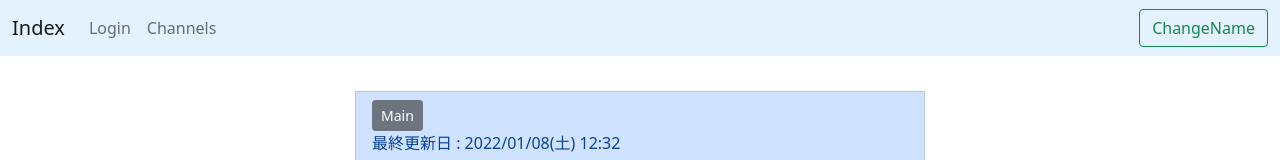
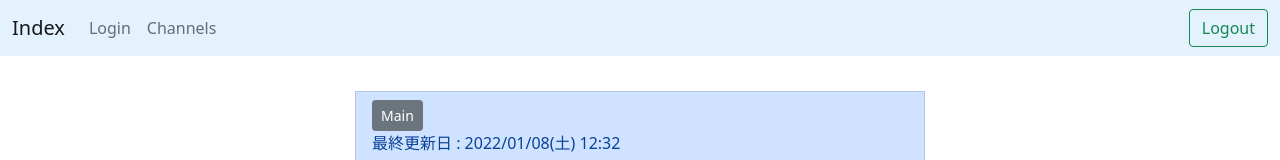
Before and after one commit to Cosmic-rare/new-c-app, a React (Create React App) app: page / in a window 1280 px wide. Shown: the top 160 px of the page. Built offline with nearby package versions, Linux system fonts and the light colour scheme; sample sign-in values are in the browser's storage.

Commit message:
ログイン部分が完成

```diff
--- a/src/App.js
+++ b/src/App.js
@@ -1,8 +1,19 @@
 import { Outlet, Link } from "react-router-dom"
 import { Navbar, Container, Nav, Button } from "react-bootstrap"
-
+import axios from "./plugins/axios"
+import { useState } from "react"
+import { useAuthContext } from "./context/authContext"
 
 const App = () => {
+  const { token } = useAuthContext()
+
+  const logout = () => {
+    axios.post("login/logout", {
+      token: localStorage.getItem("token")
+    })
+    localStorage.removeItem("token")
+  }
+
   return (
     <div>
       <Navbar expand="lg">
@@ -15,8 +26,12 @@ const App = () => {
               <Link className="nav-link" to="/channels/928245869571112970">Channels</Link>
             </Nav>
             <div className="d-flex">
-            <Button variant="outline-success">ChangeName</Button>
-          </div>
+              {token ?
+                <Button variant="outline-success" onClick={logout}>Logout</Button>
+                :
+                <div />
+              }
+            </div>
           </Navbar.Collapse>
         </Container>
       </Navbar>
--- a/src/components/private.js
+++ b/src/components/private.js
@@ -2,19 +2,23 @@ import {
   Outlet,
   Navigate
 } from "react-router"
+import { useAuthContext } from "../context/authContext"
 
-const Private = (props) => {
-  const { auth } = props
+const Private = () => {
 
-  if(!auth) {
-    return(
+  const { token } = useAuthContext()
+
+  if (token) {
+    return (
+      <Outlet />
+    )
+  } else {
+    return (
       <Navigate to="login" />
     )
   }
 
-  return(
-    <Outlet />
-  )
+
 }
 
 export default Private
--- /dev/null
+++ b/src/context/authContext.js
@@ -0,0 +1,30 @@
+import { createContext, useState, useContext, useEffect } from "react"
+import axios from "../plugins/axios"
+
+const AuthContext = createContext()
+
+export function useAuthContext() {
+  return useContext(AuthContext)
+}
+
+export function AuthProvider({ children }) {
+  const [token, setToken] = useState(localStorage.getItem("token"))
+  const [loading, setLoading] = useState(true)
+
+  const value = {
+    token,
+  }
+
+  useEffect(() => {
+    setInterval(() => {
+      setToken(localStorage.getItem("token"))
+    })
+    setLoading(false)
+  }, [])
+
+  if (loading) {
+    return <div />
+  }
+
+  return <AuthContext.Provider value={value}>{children}</AuthContext.Provider>
+}
--- a/src/index.js
+++ b/src/index.js
@@ -1,5 +1,11 @@
 import { render } from "react-dom"
-import Rotuer from "./router"
+import Router from "./router"
 import 'bootstrap/dist/css/bootstrap.min.css'
+import { AuthProvider } from "./context/authContext"
 
-render(<Rotuer />, document.getElementById("root"))
+render(
+  <AuthProvider>
+    <Router />
+  </AuthProvider>,
+  document.getElementById("root")
+)
--- a/src/pages/chat.js
+++ b/src/pages/chat.js
@@ -1,15 +1,17 @@
 import Post from "../components/Post"
 import TextareaAutosize from "react-textarea-autosize"
-import { Button, ListGroup, Alert } from "react-bootstrap"
+import { Button, Alert } from "react-bootstrap"
 import { useEffect, useRef, useState } from "react"
 import io from "socket.io-client"
 import { useParams } from "react-router-dom"
+import { useAuthContext } from "../context/authContext"
 
 
 const Chat = () => {
   const [datas, setDatas] = useState(null)
   const [message, setMessage] = useState("")
   const [sendNow, setSendNow] = useState(false)
+  const { token } = useAuthContext()
 
   let params = useParams()
   const socketRef = useRef()
@@ -17,11 +19,12 @@ const Chat = () => {
   useEffect(() => {
     socketRef.current = io(`localhost:4000/${params.roomId}`, {
       query: {
-        token: "ed7c0eff-ef13-42c8-972b-ef1fc6f16733"
+        token: token
       }
     })
     // socketRef.current = io(`new-c-app.herokuapp.com/${params.roomId}`)
     socketRef.current.on("return", (messages) => {
+      console.log(messages)
       setDatas(messages)
       setSendNow(false)
     })
--- a/src/pages/login.js
+++ b/src/pages/login.js
@@ -1,21 +1,27 @@
-import { Card, Form, Button, FloatingLabel } from "react-bootstrap"
+import { Form, Button, FloatingLabel } from "react-bootstrap"
 import { useState } from "react"
-import axios from "axios"
+import axios from "../plugins/axios"
+import { useNavigate, Navigate } from "react-router-dom"
+import { useAuthContext } from "../context/authContext"
 
 const Login = () => {
   const [name, setName] = useState("")
   const [trip, setTrip] = useState("")
   const [password, setPassword] = useState("")
 
+  let navigate = useNavigate()
+  const { token } = useAuthContext()
+
   const onClick = () => {
     if (name && trip && password) {
-      axios.post("http://localhost:4000/login/", {
+      axios.post("login/", {
         name: name,
         trip: trip,
         password: password
       })
         .then((res) => {
           localStorage.setItem("token", res.data.token.token)
+          navigate("/")
         })
         .catch((err) => {
           alert("パスワードが違います")
@@ -24,6 +30,8 @@ const Login = () => {
       alert("空欄があります")
     }
   }
+
+  if (!token) {
 
     return (
       <main className="form-signin">
@@ -49,6 +57,11 @@ const Login = () => {
         </div>
       </main>
     )
+  } else {
+    return (
+      <Navigate to="/" />
+    )
+  }
 }
 
 export default Login
--- /dev/null
+++ b/src/plugins/axios.js
@@ -0,0 +1,7 @@
+import axios from "axios"
+
+const api = axios.create({
+  baseURL:'http://localhost:4000/',
+})
+
+export default api
--- a/src/router.js
+++ b/src/router.js
@@ -16,7 +16,7 @@ const Router = () => {
         <Route path="/" element={<App />}>
           <Route path="login" element={<Login />} />
 
-          <Route element={<Private auth={true} />}>
+          <Route element={<Private />}>
 
             <Route path="channels">
               <Route path=":roomId" element={<Chat />} />
```
Also changed, not shown: 1 other file (tests, documents, lock files or other folders). Lines whose indentation alone changed are shown as unchanged.
